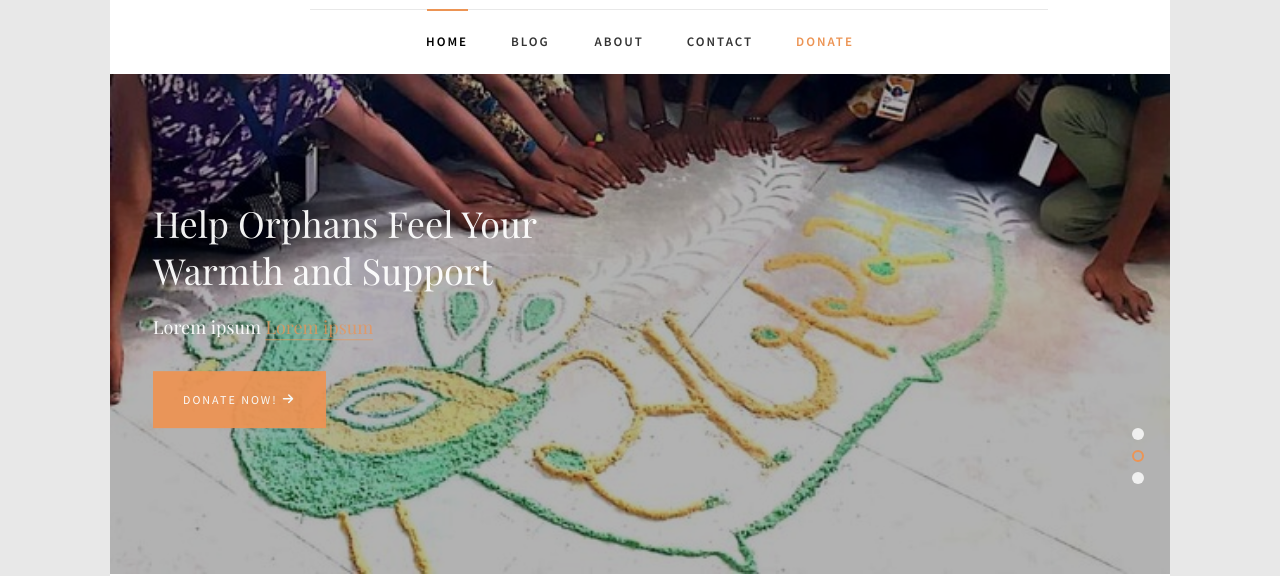
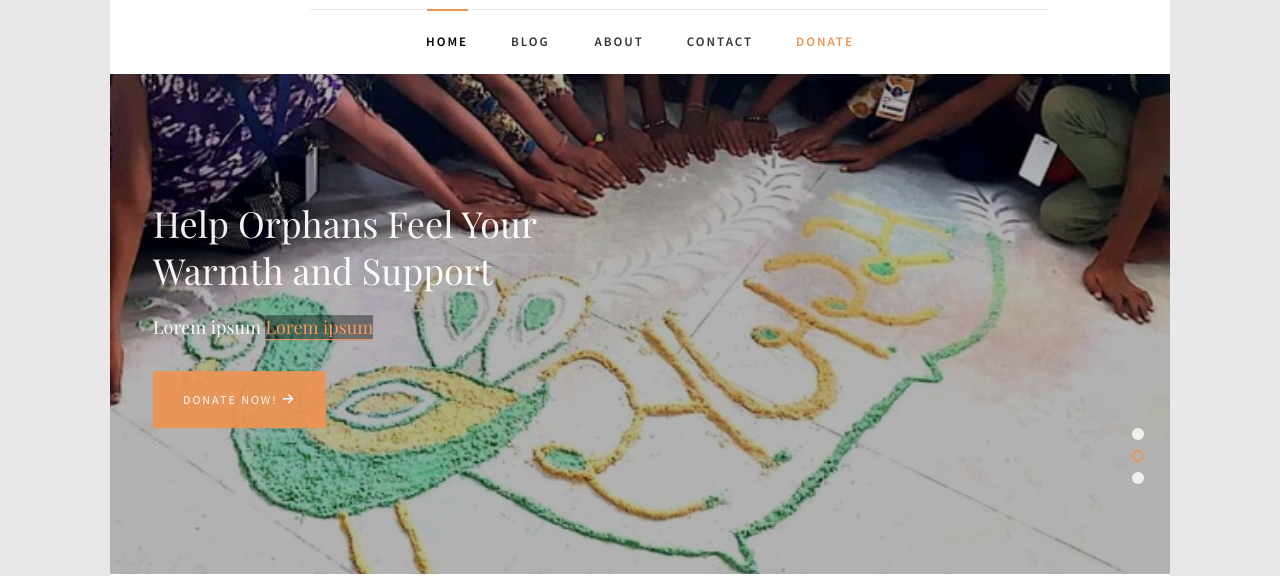
Before and after one commit to pritul2/Sabras-Foundation, a plain HTML site: page index.html in a window 1280 px wide. Shown: the part 234-810 px from the top of the page. Drawn offline with nearby package versions, Linux system fonts and the light colour scheme; files whose address does not match are found by name.

Commit message:
updated css

```diff
--- a/css/style.css
+++ b/css/style.css
@@ -43,12 +43,12 @@ body {
       content: ""; }
 
 a {
-  color: #EC9454;
+  color: #ff9a56;
   -webkit-transition: 0.5s;
   -o-transition: 0.5s;
   transition: 0.5s; }
   a:hover, a:active, a:focus {
-    color: #EC9454;
+    color: #ff9a56;
     outline: none;
     text-decoration: none; }
 
@@ -380,8 +380,9 @@ h1, h2, h3, h4, h5, h6, figure {
           line-height: 1.5;
           margin-bottom: 30px; }
           #qbootstrap-hero .flexslider .slider-text > .slider-text-inner h2 a {
-            color: rgba(236, 148, 84, 0.8);
-            border-bottom: 1px solid rgba(236, 148, 84, 0.7); }
+            color: #ff9a56;
+            border-bottom: 1px solid #ff9a56;
+          background: #00000069; }
         #qbootstrap-hero .flexslider .slider-text > .slider-text-inner .heading-section {
           font-size: 50px; }
           @media screen and (max-width: 768px) {
```
